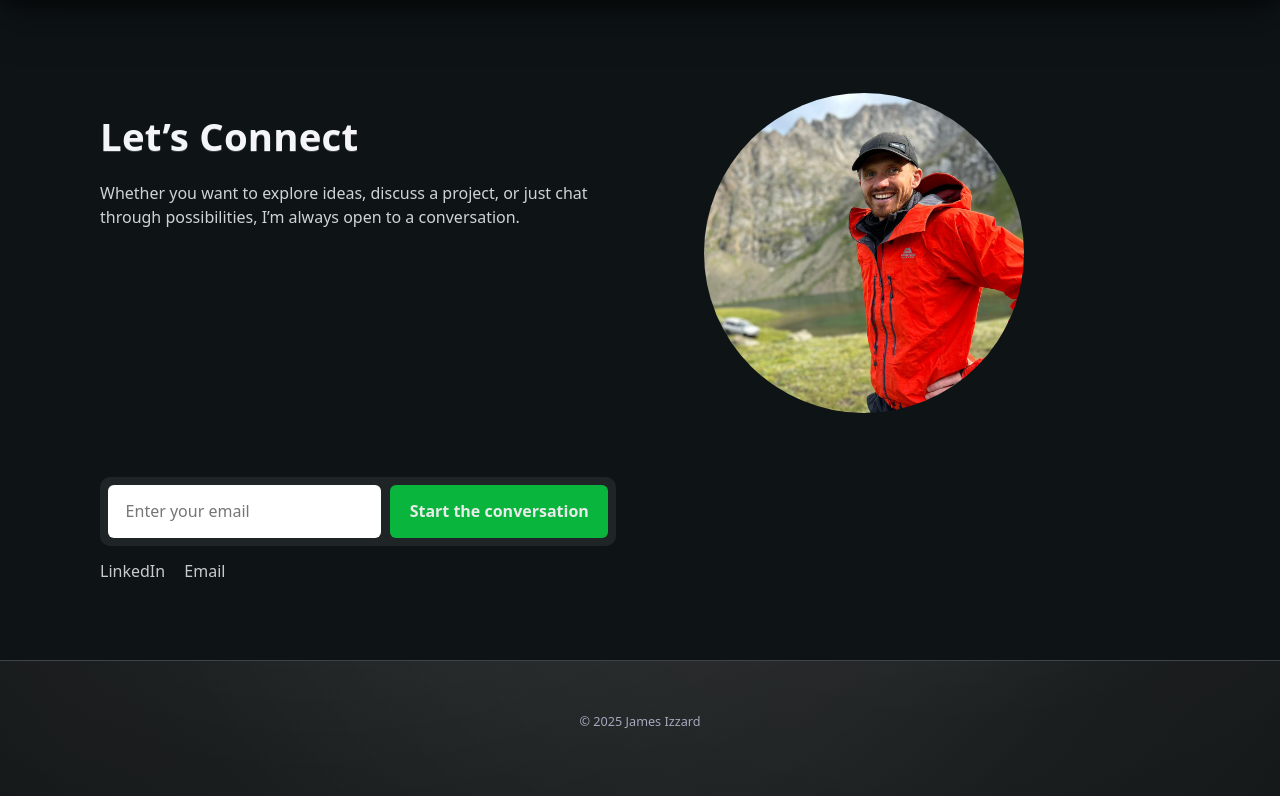
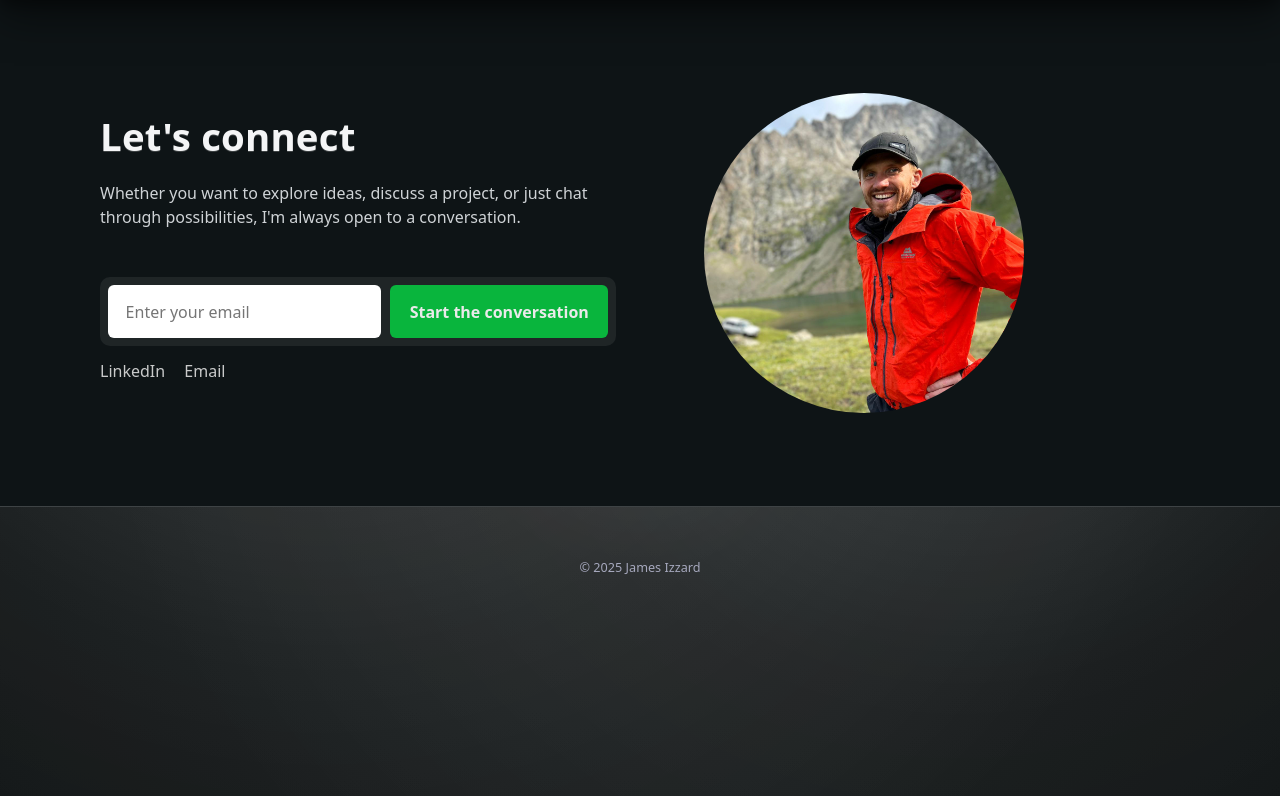
Before and after one commit to JamesAIzzard/jamesaizzard.github.io, a Jekyll site: the page built from index.html, in a window 1280 px wide and 1400 px high, scrolled down 1111 px. Shown: the part 604-1400 px from the top of the window. Built offline with Jekyll 4.4.1, drawn with Linux system fonts in a browser that asks for light colours; some web fonts are replaced.

Commit message:
Refactor contact section layout and styles for improved organization and responsiveness

```diff
--- a/_includes/contact.html
+++ b/_includes/contact.html
@@ -1,14 +1,12 @@
 <section class="contact">
   <div class="container contact-grid">
 
+    <div class="contact-content">
       <div class="contact-text">
-      <h2>{{ include.title | default: "Let’s Connect" }}</h2>
-      <p>{{ include.copy | default: "Whether you want to explore ideas, discuss a project, or just chat through possibilities, I’m always open to a conversation." }}</p>
+        <h2>Let's connect</h2>
+        <p>Whether you want to explore ideas, discuss a project, or just chat through possibilities, I'm always open to a
+          conversation.</p>
       </div>
-
-    <figure class="contact-media">
-      <img class="contact-image" src="{{ include.img_src | default: '/assets/images/profile_picture.jpg' | relative_url }}" alt="{{ include.img_alt | default: 'Portrait' }}">
-    </figure>
 
       <div class="contact-cta">
         {% include cta-form.html %}
@@ -17,6 +15,13 @@
           <a href="mailto:you@example.com">Email</a>
         </div>
       </div>
+    </div>
+
+    <figure class="contact-media">
+      <img class="contact-image"
+        src="{{ include.img_src | default: '/assets/images/profile_picture.jpg' | relative_url }}"
+        alt="{{ include.img_alt | default: 'Portrait' }}">
+    </figure>
 
   </div>
   </section>
--- a/assets/css/contact.css
+++ b/assets/css/contact.css
@@ -9,6 +9,11 @@
   display: grid;
   gap: 1.6rem;
   align-items: start;
+}
+
+.contact-content{
+  display: grid;
+  gap: 1rem;
 }
 
 .contact-text h2{
```
Lines whose indentation alone changed are shown as unchanged.
